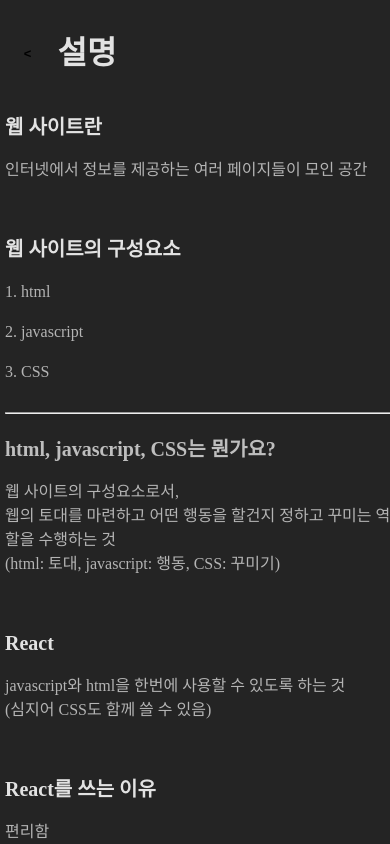
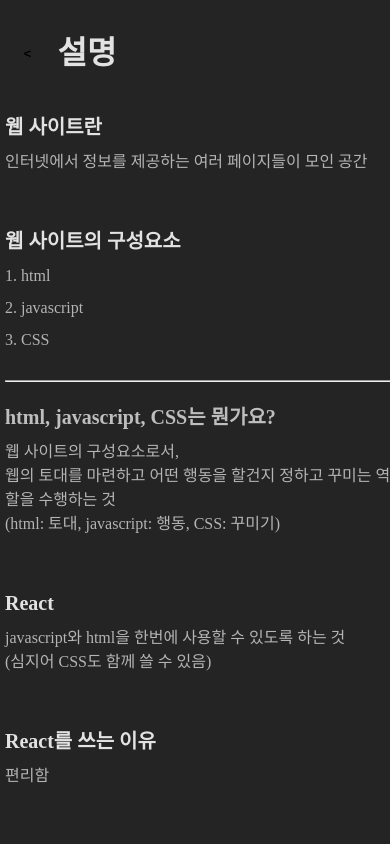
Before and after one commit to PPark8093/GotoCode, a React (Vite) app: page /description/start in a window 390 px wide. Built offline with nearby package versions, Linux system fonts and the light colour scheme; a web font is replaced by a local one.

Commit message:
beta release 11

```diff
--- a/src/styles/Description/StartPage.css
+++ b/src/styles/Description/StartPage.css
@@ -70,8 +70,10 @@
         font-size: 18px; /* 설명 글자 크기 줄이기 */
     }
 
-    .block_text {
-        gap: 10px;
+    .description_block {
+        margin: 10px 0 10px 0;
+        padding: 10px 10px 10px 10px;
+        width: 90%;
     }
 }
 
@@ -95,8 +97,4 @@
     .title2 {
         font-size: 16px; /* 더 작은 화면에서 설명 글자 크기 더 줄이기 */
     }
-
-    .block_text {
-        gap: 8px;
-    }
 }
```
